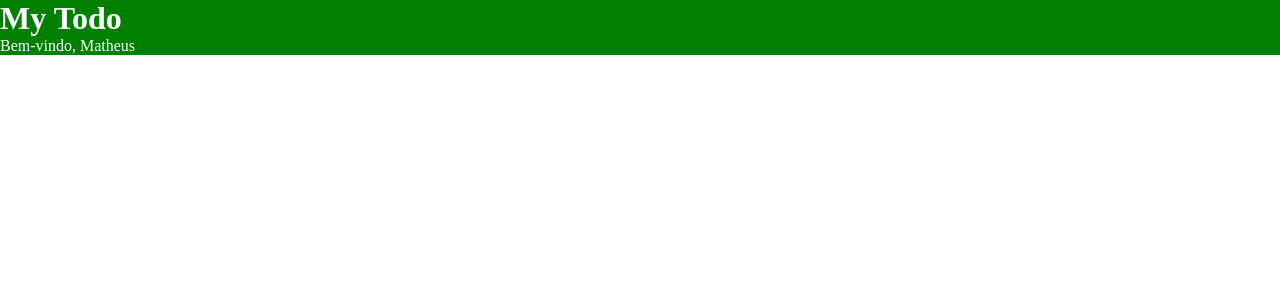
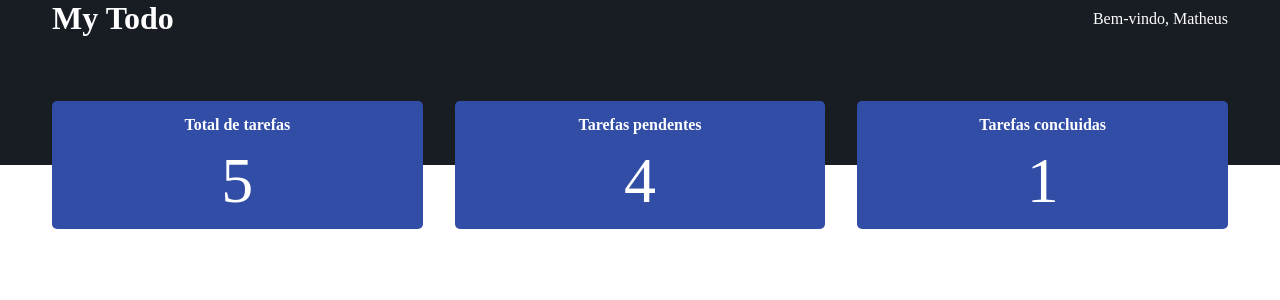
Before and after one commit to V-Matheus/react-ada, a React (Create React App) app in the folder react/todo-list/: page / in a window 1280 px wide. Shown: the top 300 px of the page. Built offline with nearby package versions, Linux system fonts and the light colour scheme.

Commit message:
first styles

```diff
--- a/react/todo-list/package.json
+++ b/react/todo-list/package.json
@@ -13,6 +13,7 @@
     "react": "^18.3.1",
     "react-dom": "^18.3.1",
     "react-scripts": "5.0.1",
+    "sass": "^1.76.0",
     "typescript": "^4.9.5",
     "web-vitals": "^2.1.4"
   },
--- a/react/todo-list/src/components/Header/Header.tsx
+++ b/react/todo-list/src/components/Header/Header.tsx
@@ -1,18 +1,25 @@
-import React from 'react'
-import styles from './styles.module.css'
+import React from 'react';
+import styles from './styles.module.scss';
+import StatsCard from '../StatsCard/StatsCard';
 
 const Header: React.FC = () => {
   return (
     <header className={styles.header}>
-      <div>
-        <h1>My Todo</h1>
+      <div className={styles.container}>
+        <div>
+          <h1>My Todo</h1>
 
-        <span>Bem-vindo, Matheus</span>
+          <span>Bem-vindo, Matheus</span>
+        </div>
+
+        <div>
+          <StatsCard title='Total de tarefas' value={5}/>
+          <StatsCard title='Tarefas pendentes' value={4}/>
+          <StatsCard title='Tarefas concluidas' value={1}/>
+        </div>
       </div>
+    </header>
+  );
+};
 
-      <div></div>
-    </header>
-  )
-}
-
-export default Header
+export default Header;
--- a/react/todo-list/src/components/Header/styles.module.css
+++ /dev/null
@@ -1,4 +0,0 @@
-.header {
-  background-color: green;
-  color: white;
-}
--- /dev/null
+++ b/react/todo-list/src/components/Header/styles.module.scss
@@ -0,0 +1,24 @@
+.header {
+  background-color: #181c23;
+  color: white;
+}
+
+.container {
+  max-width: 1240px;
+  padding: 0 2rem;
+  margin: 0 auto;
+
+  div:first-child {
+    display: flex;
+    justify-content: space-between;
+    align-items: center;
+  }
+
+  div:last-child {
+    display: flex;
+    align-items: center;
+    gap: 2rem;
+
+    transform: translateY(50%);
+  }
+}
--- /dev/null
+++ b/react/todo-list/src/components/StatsCard/StatsCard.tsx
@@ -0,0 +1,18 @@
+import React from 'react';
+import styles from './styles.module.scss';
+
+interface StatsCardProps {
+  title: string;
+  value: number;
+}
+
+const StatsCard: React.FC<StatsCardProps> = ({ title, value }) => {
+  return (
+    <article className={styles.stats_card}>
+      <h2>{title}</h2>
+      <span>{value}</span>
+    </article>
+  );
+};
+
+export default StatsCard;
--- /dev/null
+++ b/react/todo-list/src/components/StatsCard/styles.module.scss
@@ -0,0 +1,19 @@
+.stats_card {
+  background-color: #314da6;
+  color: white;
+  width: 100%;
+  padding: 1rem;
+  text-align: center;
+  border-radius: 5px;
+
+  h2 {
+    font-size: 1rem;
+    margin-bottom: 1rem;
+    line-height: 1;
+  }
+
+  span {
+    font-size: 4rem;
+    line-height: 1;
+  }
+}
```
Also changed, not shown: 1 other file (tests, documents, lock files or other folders).
